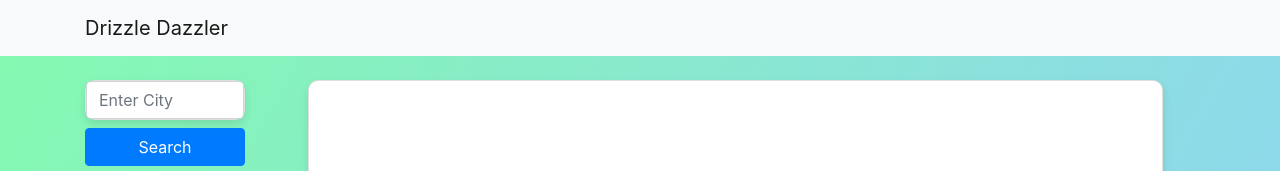
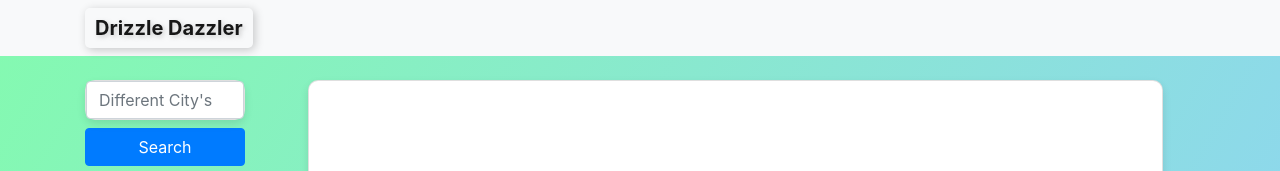
Before and after one commit to Deazymat/Drizzle-Dazzler, a plain HTML site: page index.html in a window 1280 px wide. Shown: the top 171 px of the page. Drawn offline with nearby package versions, Linux system fonts and the light colour scheme.

Commit message:
updating css

```diff
--- a/Assets/style.css
+++ b/Assets/style.css
@@ -44,3 +44,9 @@ body {
     flex: 0 0 20%;
     max-width: 20%;
 }
+.pop-out-effect {
+    text-shadow: 2px 2px 4px rgba(163, 163, 163, 0.5);
+    box-shadow: 2px 2px 10px rgba(0, 0, 0, 0.2);
+    padding: 5px 10px;
+    border-radius: 5px;
+}
--- a/index.html
+++ b/index.html
@@ -12,7 +12,7 @@
 <body>
     <nav class="navbar navbar-expand-lg navbar-light bg-light">
         <div class="container">
-            <a class="navbar-brand" href="#">Drizzle Dazzler</a>
+            <a class="navbar-brand font-weight-bold display-3 pop-out-effect" href="#">Drizzle Dazzler</a>
         </div>
     </nav>
 
@@ -20,16 +20,13 @@
         <div class="row">
             <div class="col-md-2">
                 <div class="card d-flex flex-column mb-2">
-                    <input type="text" class="form-control" id="cityInput" placeholder="Enter City">
+                    <input type="text" class="form-control" id="cityInput" placeholder="Different City's">
                 </div>
                 <button id="searchBtn" class="btn btn-primary btn-block mb-2">Search</button>
                 <button id="resetBtn" class="btn btn-danger btn-block mb-2">Reset</button>
-
                 <div id="searchHistory"></div>
                 <div class="mt-4">
-
-                    <h4  class="text-center texas-header">Southern Texas Cities</h4>
-
+                    <h4 class="text-center texas-header">Southern Texas Cities</h4>
                     <div id="southernTexasCities"></div>
                 </div>
             </div>
@@ -51,13 +48,7 @@
 
                 <div class="col-md-2" style="flex: 0 0 20%; max-width: 20%;">
                     <div class="card">
-                        <!-- <div class="card-body small" style="max-height: 200px; overflow: hidden;">
-                                <h5 class="card-title forecast-city">City Name, Date</h5>
-                                <img src="" alt="Weather Icon" class="forecast-icon mb-2">
-                                <p class="card-text forecast-temperature">Temperature: 00°F</p>
-                                <p class="card-text forecast-humidity">Humidity: 00%</p>
-                                <p class="card-text forecast-wind-speed">Wind Speed: 00 km/h</p>
-                        </div> -->
+
                     </div>
                 </div>
             </div>
```
